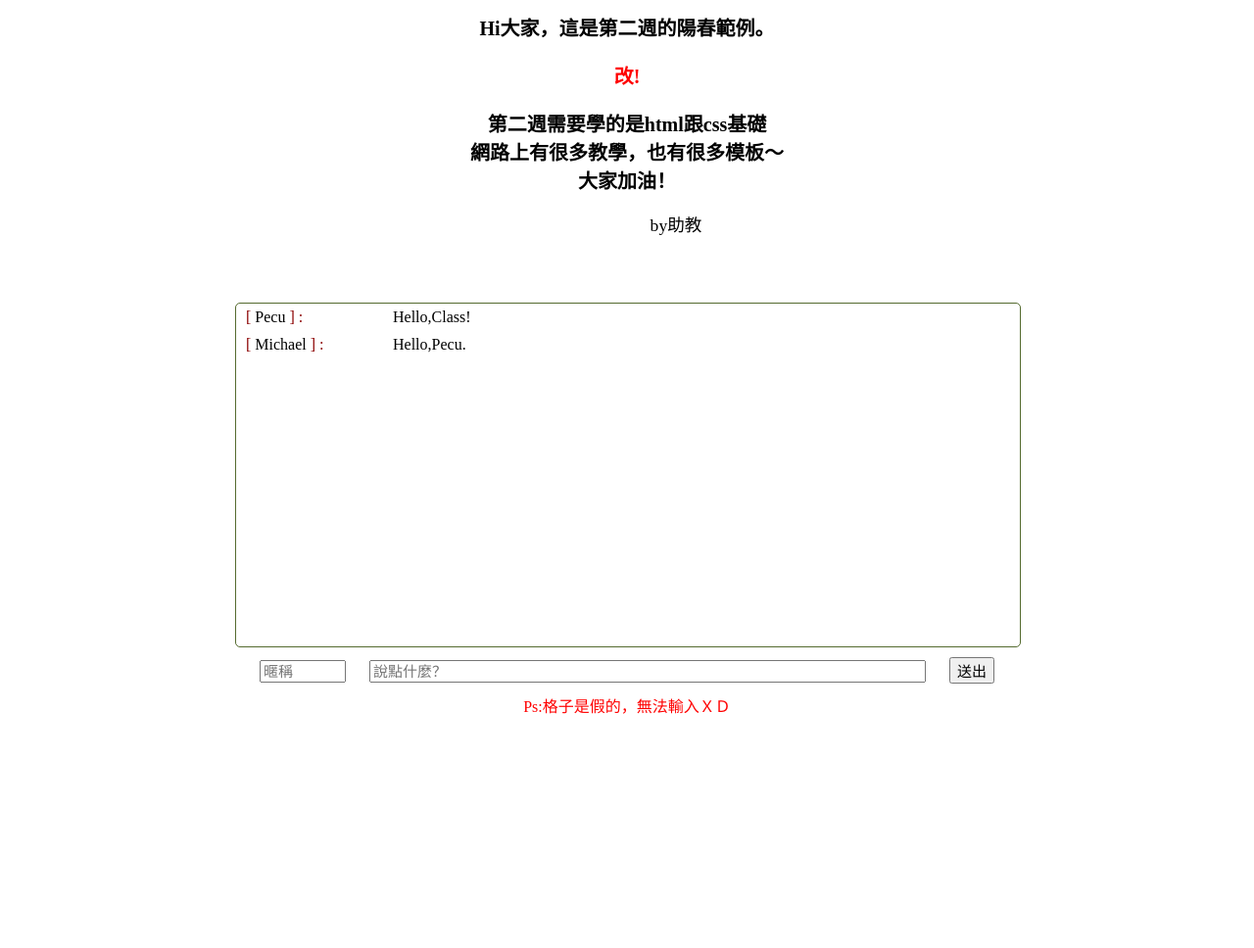
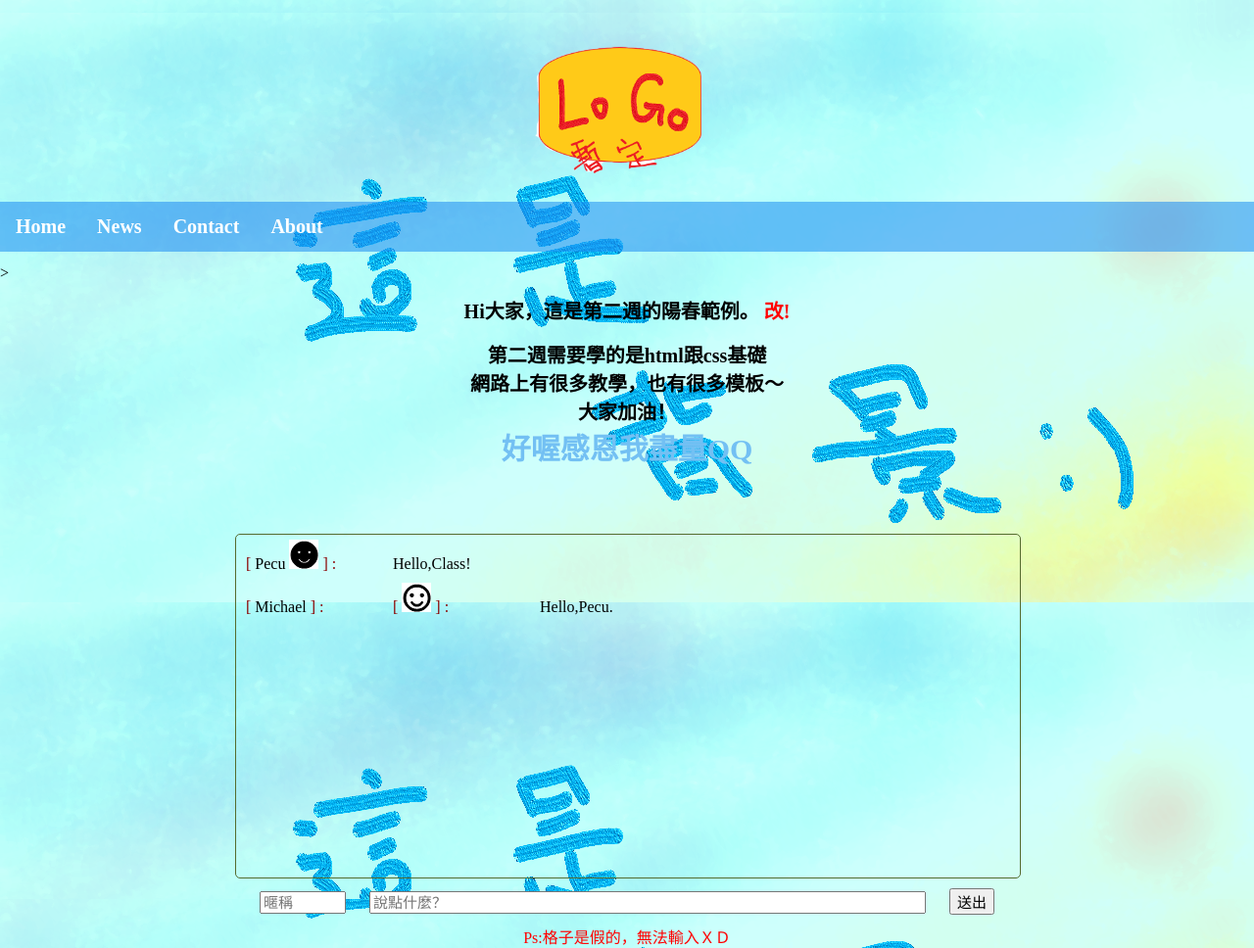
Before and after one commit to cplee0812/csx2018, a Django app: page / in a window 1280 px wide. Shown: the whole page at 98% size. Before the commit the page ends 729 px from the top, so only its background shows below. Run offline with Django 3.2, Linux system fonts and the light colour scheme.

Commit message:
html排排版

```diff
--- a/static/css/style.css
+++ b/static/css/style.css
@@ -2,6 +2,8 @@ html,
 body {
     padding: 0;
     margin: 0;
+    background-image: url("../../source/picture/bg.png");
+    background-attachment: fixed;
 }
 
 
@@ -11,14 +13,45 @@ body {
 */
 
 #ta {
-    /*color:red;*/
-    font-size: 110%;
+    color: rgb(115, 192, 243);
+    font-size: 150%;
     text-indent: 100px;
     text-align: center;
 }
 
+#linkpic {
+    width: 400px
+}
+
 #ps {
     color: red;
+}
+
+ul {
+    list-style-type: none;
+    margin: 0;
+    padding: 0;
+    overflow: hidden;
+    background-color: rgba(31, 140, 243, 0.555);
+}
+
+li {
+    float: left;
+}
+
+li a {
+    display: block;
+    color: white;
+    text-align: center;
+    padding: 14px 16px;
+    text-decoration: none;
+}
+
+
+/* Change the link color to #111 (black) on hover */
+
+li a:hover {
+    background-color: rgb(0, 0, 0);
 }
 
 h1,
--- a/templates/cpleepage.html
+++ b/templates/cpleepage.html
@@ -6,25 +6,40 @@
     <meta http-equiv="Content-Type" content="text/html; charset=utf-8" />
     <title>Week2網頁排版測試中</title>
     <link href="..\static\css\style.css" rel="stylesheet" type="text/css" />
+    <!--忘了怎加圖片連結了-->
 </head>
 
 <body>
+    <h1>
+        <img src="../source/picture/logo2.png" alt="logo" id="linkpic">
+        <ul>
+            <li><a href="cpleepage.html">Home</a></li>
+            <li><a href="news.asp">News</a></li>
+            <li><a href="contact.asp">Contact</a></li>
+            <li><a href="about.asp">About</a></li>
+        </ul>
+    </h1>>
     <h1>Hi大家，這是第二週的陽春範例。
-        <p id="ps" font-size:200%>改!</p>
+        <span id="ps" font-size:200%>改!</span>
     </h1>
     <h2>第二週需要學的是html跟css基礎<br> 網路上有很多教學，也有很多模板～
         <br> 大家加油！
-        <br>
+        <br><span id="ta">好喔感恩我盡量QQ</span>
     </h2>
-    <p id="ta">by助教<br></p>
     <div id="container">
         <div id="content">
             <div class="msg">
-                <span class="name">Pecu</span> Hello,Class!
+                <span class="name">Pecu
+                    <img src="../source/picture/頭像A.png">
+                <!--還不是很懂CSS的input,class的那是啥用R-->
+                <!--頭像要怎排版要再思考= =-->
+                </span> Hello,Class!
 
             </div>
             <div class="msg">
-                <span class="name">Michael</span> Hello,Pecu.
+                <span class="name">Michael</span>
+                <span>
+                <img src="../source/picture/頭像B.png"></span> Hello,Pecu.
             </div>
         </div>
         <div id="send-box">
@@ -37,5 +52,3 @@
         </div>
     </div>
 </body>
-
-</html>
```
Also changed, not shown: source/picture/bg.png (added), source/picture/logo2.png (added), source/picture/頭像A.png (added), source/picture/頭像B.png (added).
